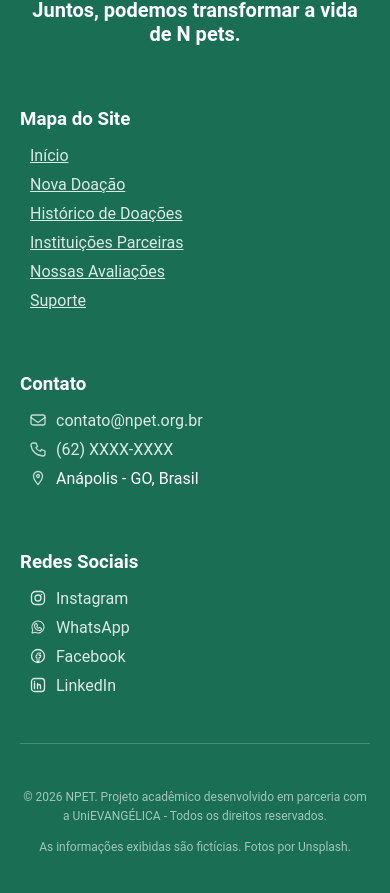
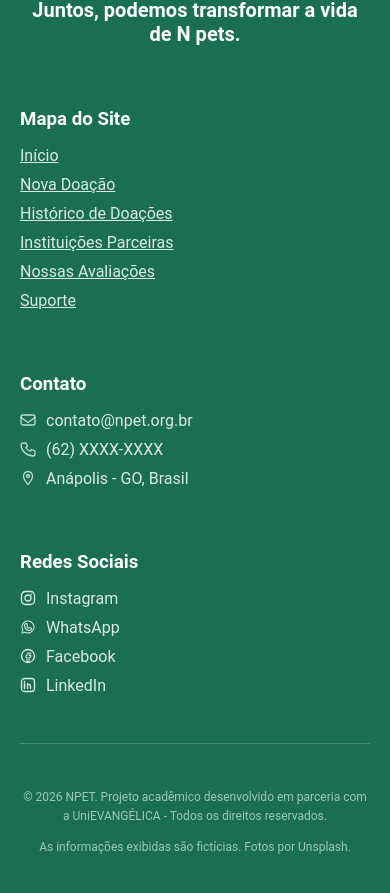
Before and after one commit to ArthurPeruchi/NPET, a React (Vite) app in the folder frontend/: page /inicio in a window 390 px wide. Shown: the part 5531-6424 px from the top of the page. Built offline with nearby package versions, Linux system fonts and the light colour scheme.

Commit message:
design: melhora UI e responsividade do rodapé

```diff
--- a/frontend/src/components/Rodape/Rodape.css
+++ b/frontend/src/components/Rodape/Rodape.css
@@ -70,6 +70,7 @@
     display: flex;
     align-items: center;
     gap: 10px;
+    color: rgba(255, 255, 255, 0.85);
 }
 
 .rodape-contato-item a {
@@ -157,6 +158,10 @@
     padding-left: 0;
     margin-bottom: 12px;
   }
+
+  .rodape-links, .rodape-lista-contatos, .rodape-lista-sociais {
+    padding-left: 20px;
+  }
 }
 
 @media (max-width: 480px) {
@@ -176,7 +181,7 @@
   }
 
   .rodape-links, .rodape-lista-contatos, .rodape-lista-sociais {
-    padding-left: 10px;
+    padding: 0;
   }
 
   .rodape-col:last-child {
```
